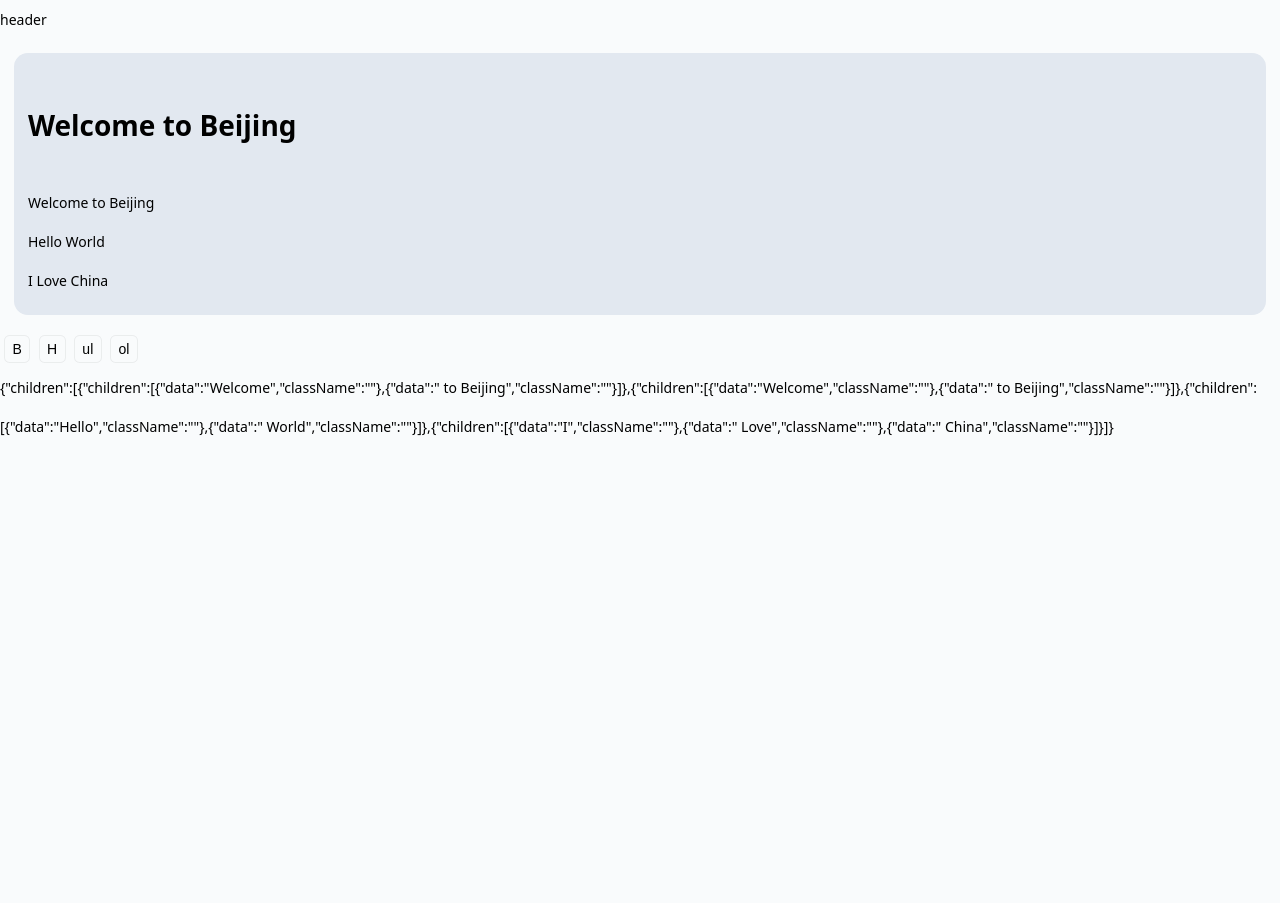
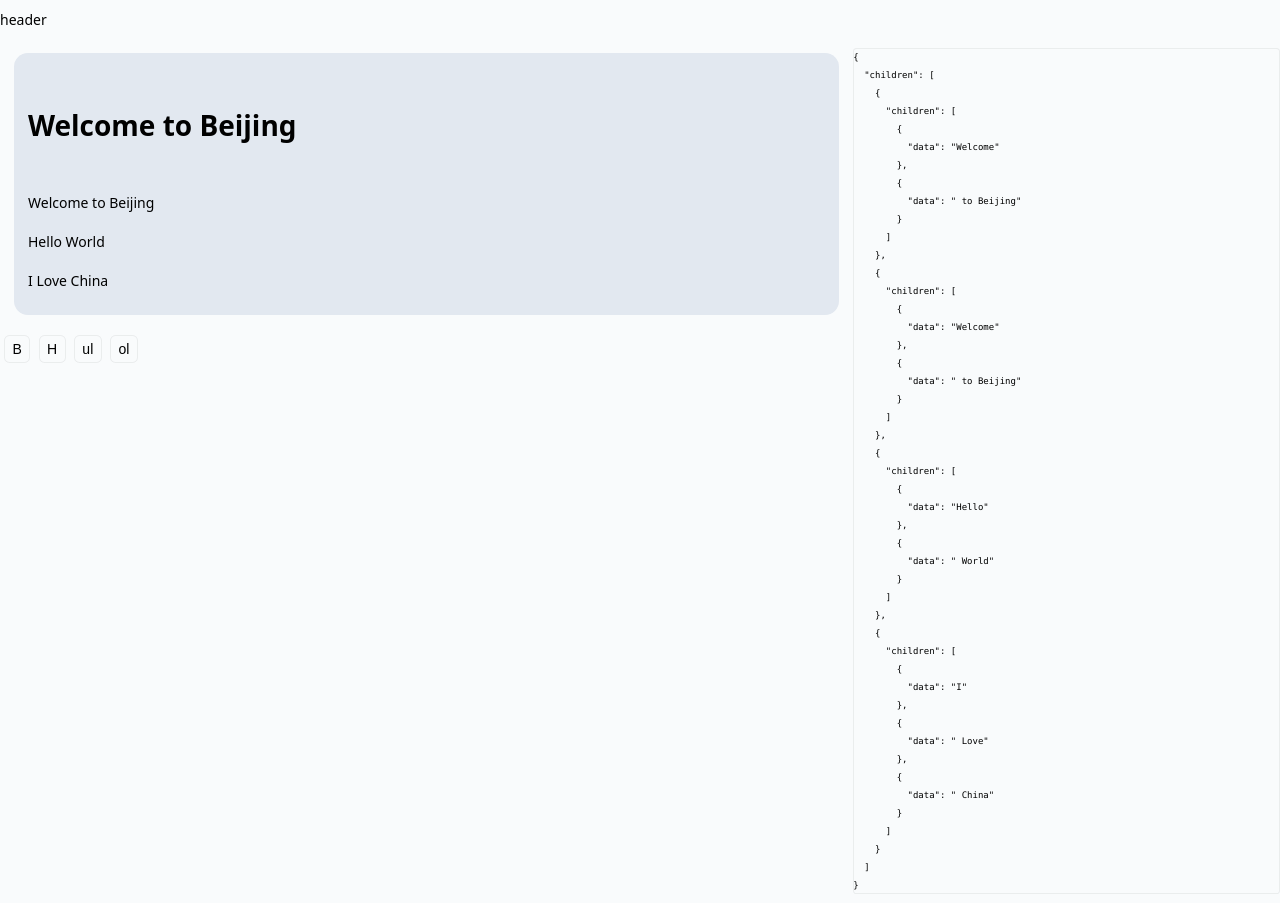
Before and after one commit to Akimotorakiyu/rakiyu, a Vue app in the folder packages/rakiyu/: page / in a window 1280 px wide. Before the commit the page ends 800 px from the top, so only its background shows below. Built offline with nearby package versions, Linux system fonts and the light colour scheme.

Commit message:
data display

```diff
--- a/packages/rakiyu/src/views/Common1/editor/Index.vue
+++ b/packages/rakiyu/src/views/Common1/editor/Index.vue
@@ -238,7 +238,7 @@ export default defineComponent({
       editorHub.eventLite.emit("ol", sel);
     }
     let filteredObj = computed(() => {
-      let ignores = ["id", "tag"];
+      let ignores = ["id", "className", "tag"];
       function replacer(key, value) {
         if (ignores.indexOf(key) > -1) {
           return undefined;
@@ -268,6 +268,8 @@ export default defineComponent({
 </script>
 
 <template>
+  <div :style="{display:'flex'}">
+      <div :style="{flex:2}">
          <div
             ref="nodeElement"
             contenteditable
@@ -289,8 +291,10 @@ export default defineComponent({
           <button @click="methods.makeHeader">H</button>
           <button @click="methods.makeUl">ul</button>
           <button @click="methods.makeOl">ol</button>
-  <br>
-  {{
-    (JSON.stringify(filteredObj))
-  }}
+      </div>
+      <div :style="{flex:1}">
+        <pre :style="{fontSize:'9px'}">{{ (JSON.stringify(filteredObj, null, 2))}}</pre>
+      </div>
+  </div>
+
 </template>
```
Lines whose indentation alone changed are shown as unchanged.
